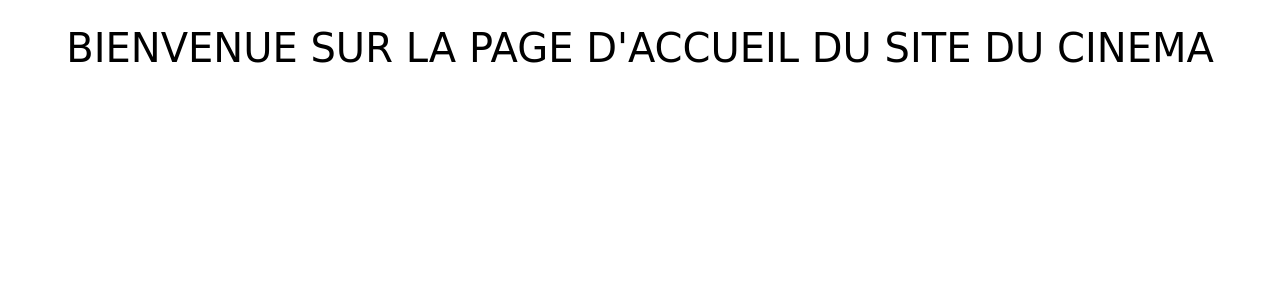
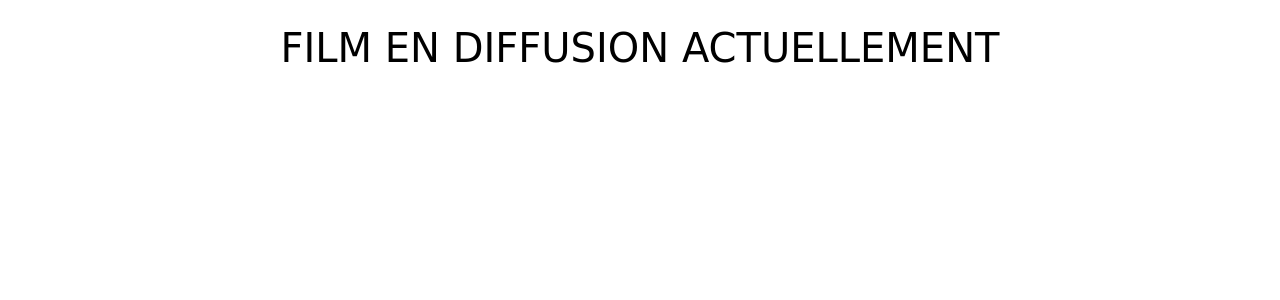
Before and after one commit to Rom10811/Cinema-projet, a Symfony app: template templates/accueil/index.html.twig in a window 1280 px wide. Shown: the part 60-360 px from the top of the page. Run offline with Twig, Linux system fonts and the light colour scheme; the template is opened without the code that fills it, so the values that code supplies are empty; some libraries are stand-ins or nearby versions; some web fonts are replaced.

Commit message:
Ajout bouton reserver, réactivation csrf

```diff
--- a/public/style.css
+++ b/public/style.css
@@ -28,7 +28,7 @@ h1{
     margin-top: 40px;
     padding:20px;
     text-align: center;
-    animation: tourner 1s;
+    animation: animation 1s;
     background-color: #555555;
 }
 .form-control
@@ -44,19 +44,17 @@ h1{
 {
     animation: accueil 1s;
 }
-@keyframes tourner {
+@keyframes animation {
     0%{
         opacity: 0%;
-        /*transform: rotate(350deg);*/
-
     }
     75%{
         opacity: 70%;
     }
     100% {
-        /*transform: rotate(360deg);*/
         opacity: 100%;
     }
+
 }@keyframes accueil {
     0%{
         top: -111px;
--- a/public/style2.css
+++ b/public/style2.css
@@ -1,5 +1,5 @@
 body{
-    background-color: white !important;
+    background-color: #ffffff !important;
 }
 h5
 {
@@ -26,7 +26,7 @@ h1{
     margin-top: 40px;
     padding:20px;
     text-align: center;
-    animation: tourner 1s;
+    animation: animation 1s;
     background-color: #555555;
 
 }
@@ -43,18 +43,17 @@ h1{
 {
     animation: accueil 1s;
 }
-@keyframes tourner {
+@keyframes animation {
     0%{
         opacity: 0%;
-        /*transform: rotate(350deg);*/
     }
     75%{
-        opacity: 20%;
+        opacity: 70%;
     }
     100% {
-        /*transform: rotate(360deg);*/
         opacity: 100%;
     }
+
 }@keyframes accueil {
      0%{
          top: -111px;
@@ -67,7 +66,6 @@ h1{
          top: 0px;
      }
  }
-
 
 .ajout_avis{
     display: none;
--- a/src/Form/AvisType.php
+++ b/src/Form/AvisType.php
@@ -42,8 +42,7 @@ class AvisType extends AbstractType
     public function configureOptions(OptionsResolver $resolver)
     {
         $resolver->setDefaults([
-            'data_class' => Avis::class,
-            'csrf_protection' => false
+            'data_class' => Avis::class
         ]);
     }
 }
--- a/templates/accueil/index.html.twig
+++ b/templates/accueil/index.html.twig
@@ -12,7 +12,7 @@
 <body id="body">
 <div class="container-fluid">
    <div class="row">
-      <div  class="col-md-12">
+      <div  class="col-md-12" id="col">
          <br>
          {% for message in app.flashes('message') %}
             <div class="alert alert-dismissible alert-success">
@@ -26,20 +26,20 @@
                {{ message }}
             </div>
          {% endfor %}
-         <h1 style="text-align: center">Bienvenue sur la page d'accueil du site du cinema</h1>
+         <h1 style="text-align: center">Film en diffusion actuellement</h1>
          <div class="row">
          {% set id = 0 %}
          {% for film in films %}
             {% if film.datemindiffusion|date('U') <= "now"|date('U') and film.datemaxdiffusion|date('U') >= "now"|date('U') %}
-            {% set id = film.id %}
+            {% set id = id+1 %}
             <div class="Actuellement">
             <div class="card" id="filmbox">
                <div style="max-height: 25px; max-width: 390px" class="card-title">
                   <h5 class="card-title">{{ film.Nom }}</h5>
                </div>
-               <a href="{{ path('film_seance',{'id': film.id}) }}" style="max-height: 300px; min-width:300px; margin: auto">
+               <div href="{{ path('film_seance',{'id': film.id}) }}" style="max-height: 300px; min-width:300px; margin: auto">
                   <img style="max-height: inherit; max-width: inherit" src="{{ asset('/images/' ~ film.images.nom) }}">
-               </a>
+               </div>
                <br>
                <div>
                   {% if avis[id][0].1 == 0  %}
@@ -53,7 +53,8 @@
                      {% endfor %}
                   </div>
                   <br>
-                  <a href="{{ path('film_description',{'nom': film.Nom, 'id': film.id}) }}" class="btn btn-warning" style="max-width:50%">Description</a>
+                  <a href="{{ path('film_description',{'nom': film.Nom, 'id': film.id}) }}" class="btn btn-outline-warning" style="max-width:50%">Description</a>
+                  <a href="{{ path('film_seance',{'id': film.id}) }}" class="btn btn-outline-success" style="max-width:50%">Reserver</a>
                </div>
             </div>
             </div>
@@ -76,14 +77,13 @@
                      </a>
                      <br>
                      <div>
-                        <p>A venir</p>
                         <div>
                            {% for tags in film.tags.snapshot %}
                               <a id="tags" class="badge badge-pill badge-success" href="{{ path('film_type',{'tags': tags.id}) }}">{{ tags.nom }}</a>
                            {% endfor %}
                         </div>
                         <br>
-                        <a href="{{ path('film_description',{'nom': film.Nom, 'id': film.id}) }}" class="btn btn-warning" style="max-width:50%">Description</a>
+                        <a href="{{ path('film_description',{'nom': film.Nom, 'id': film.id}) }}" class="btn btn-outline-warning" style="max-width:50%">Description</a>
                      </div>
                   </div>
                </div>
--- a/templates/film/type.html.twig
+++ b/templates/film/type.html.twig
@@ -18,7 +18,7 @@
                     <a id="tags" class="badge badge-pill badge-success">{{ film.tag }}</a>
                 </div>
                 <br>
-                <a href="{{ path('film_description',{'nom': film.nom, 'id': film.id}) }}" class="btn btn-warning" style="max-width:50%; margin: auto">Description</a>
+                <a href="{{ path('film_description',{'nom': film.nom, 'id': film.id}) }}" class="btn btn-outline-warning" style="max-width:50%; margin: auto">Description</a>
             </div>
         {% endfor %}
     </div>
--- a/templates/seance/index.html.twig
+++ b/templates/seance/index.html.twig
@@ -24,7 +24,6 @@
                     <td>{{ seance.idSalle.id }}</td>
                     <td style="display: flex;">
                         <a class="btn btn-warning" href="{{ path('seance_edit', {'id': seance.id}) }}">Modifier</a>
-                        <a style="margin-left: 10px">{{ include('seance/_delete_form.html.twig') }}</a>
                     </td>
                 </tr>
             {% else %}
```
Also changed, not shown: src/Security/ConnexionAuthenticator.php (+7 -7 lines).
